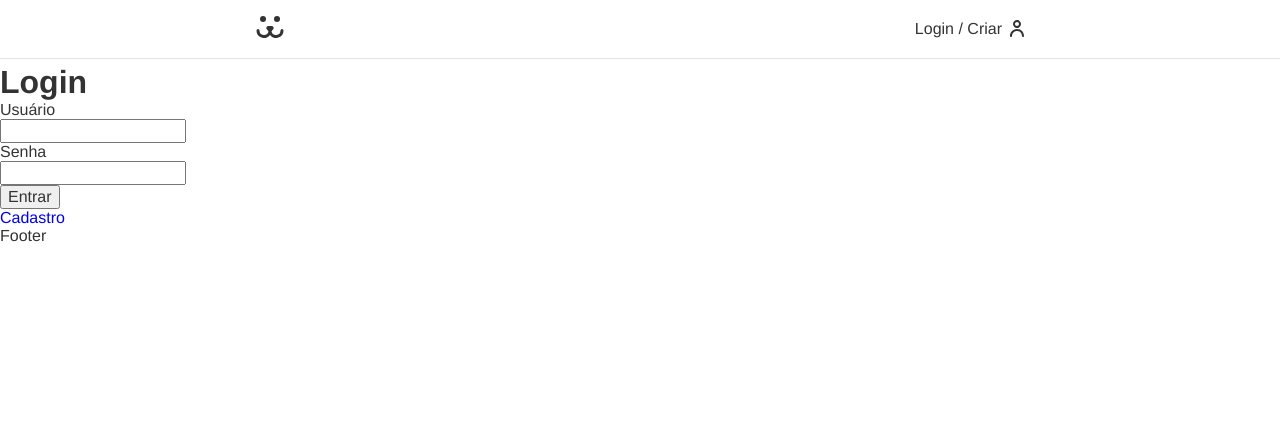
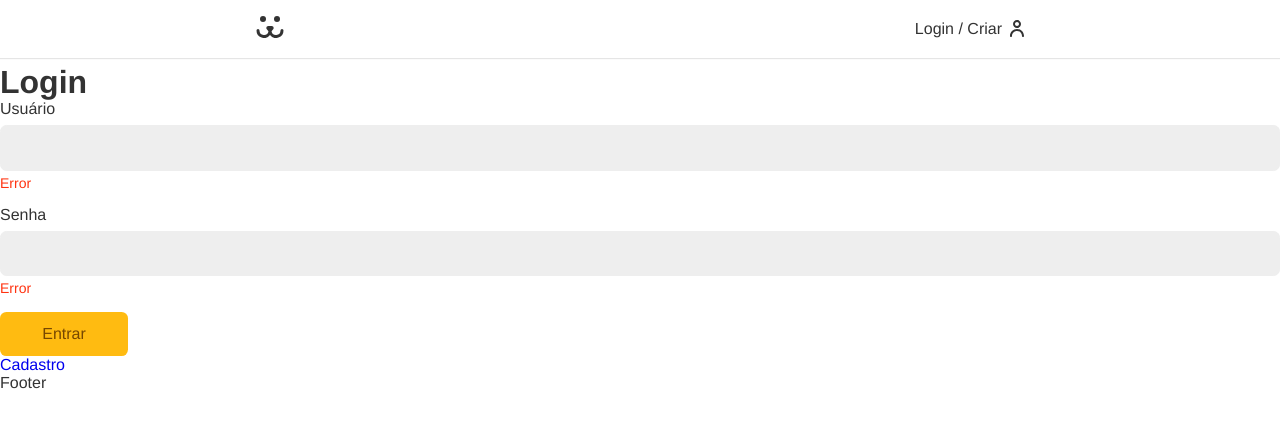
Before and after one commit to lopix320/dogs-official, a React (Create React App) app: page /login in a window 1280 px wide. Shown: the top 428 px of the page. Built offline with nearby package versions, Linux system fonts and the light colour scheme.

Commit message:
Add files via upload

```diff
--- a/src/components/Forms/Button.js
+++ b/src/components/Forms/Button.js
@@ -1,10 +1,8 @@
 import React from 'react';
-import PropTypes from 'prop-types';
+import styles from './Button.module.css';
 
-const Button = (props) => {
-  return <button></button>;
+const Button = ({ children }) => {
+  return <button className={styles.button}>{children}</button>;
 };
 
-Button.propTypes = {};
-
 export default Button;
--- a/src/components/Forms/Button.module.css
+++ b/src/components/Forms/Button.module.css
@@ -0,0 +1,24 @@
+.button {
+  font-size: 1rem;
+  font-family: var(--type-first);
+  cursor: pointer;
+  border: none;
+  border-radius: 0.4rem;
+  background: #fb1;
+  color: #764701;
+  min-width: 8rem;
+  padding: 0.8rem 1.2rem;
+  box-sizing: border-box;
+  transition: 0.1s;
+}
+
+.button:hover,
+.button:focus{
+  outline: none;
+  box-shadow: 0 0 0 3px #fea, 0 0 0 4px #fb1;
+}
+
+.button:disabled {
+  opacity: 0.5;
+  cursor: wait;
+}
--- a/src/components/Forms/Input.js
+++ b/src/components/Forms/Input.js
@@ -1,10 +1,19 @@
 import React from 'react';
 import styles from './Input.module.css';
-const Input = ({ label, type }) => {
+const Input = ({ label, type, name, value, setState }) => {
   return (
-    <div>
-      <label htmlFor="">{label}</label>
-      <input type={type} className={styles.Input} />
+    <div className={styles.wrapper}>
+      <label htmlFor={name} className={styles.label}>
+        {label}
+      </label>
+      <input
+        id={name}
+        type={type}
+        value={value}
+        onChange={({ target }) => setState(target.value)}
+        className={styles.input}
+      />
+      <p className={styles.error}>Error</p>
     </div>
   );
 };
--- a/src/components/Forms/Input.module.css
+++ b/src/components/Forms/Input.module.css
@@ -0,0 +1,35 @@
+.wrapper{
+  margin-bottom: 1rem;
+}
+
+.input{
+  border: 1px solid #eee;
+  display: block;
+  width: 100%;
+  font-size: 1rem;
+  padding: 0.8rem;
+  border-radius: 0.4rem;
+  background: #eee;
+  transition: 0.2s;
+}
+
+.input:focus,
+.input:hover{
+  outline: none;
+  border-color: #fb1;
+  background: white;
+  box-shadow: 0 0 0 3px #fea;
+}
+
+.label{
+  display: block;
+  font-size: 1rem;
+  line-height: 1;
+  padding-bottom: 0.5rem;
+}
+
+.error{
+  color: #f31;
+  font-size: 0.875rem;
+  margin-top: 0.25rem;
+}
--- a/src/components/Login/LoginCreate.js
+++ b/src/components/Login/LoginCreate.js
@@ -1,7 +1,39 @@
 import React from 'react';
+import Button from '../Forms/Button';
+import Input from '../Forms/Input';
 
 const LoginCreate = () => {
-  return <div>Login Create</div>;
+  const [username, setUsername] = React.useState('');
+  const [email, setEmail] = React.useState('');
+  const [password, setPassword] = React.useState('');
+
+  function handleSubmit(event) {
+    event.preventDefault();
+    fetch('https://dogsapi.origamid.dev/json/api/user', {
+      method: 'POST',
+      headers: { 'Content-Type': 'application/json' },
+      body: JSON.stringify({ username, email, password }),
+    })
+      .then((response) => {
+        console.log(response);
+        return response.json();
+      })
+      .then((json) => {
+        console.log(json);
+        return json;
+      });
+  }
+  return (
+    <div>
+      <h1>Register</h1>
+      <form action="" onSubmit={handleSubmit}>
+        <Input label="Usuário" type="text" />
+        <Input label="Email" type="text" />
+        <Input label="Senha" type="password" />
+        <Button>Cadastrar</Button>
+      </form>
+    </div>
+  );
 };
 
 export default LoginCreate;
--- a/src/components/Login/LoginForm.js
+++ b/src/components/Login/LoginForm.js
@@ -1,5 +1,6 @@
 import React from 'react';
 import { Link } from 'react-router-dom';
+import Button from '../Forms/Button';
 import Input from '../Forms/Input';
 
 const LoginForm = () => {
@@ -27,8 +28,21 @@ const LoginForm = () => {
     <div>
       <h1>Login</h1>
       <form action="" onSubmit={handleSubmit}>
-        <Input label="Usuário" type="text" />
-        <Input label="Senha" type="password" />
+        <Input
+          label="Usuário"
+          name="username"
+          type="text"
+          value={username}
+          setState={setUsername}
+        />
+        <Input
+          label="Senha"
+          name="password"
+          type="password"
+          value={password}
+          setState={setPassword}
+        />
+        <Button>Entrar</Button>
         {/* <input
           type="text"
           value={username}
@@ -39,7 +53,6 @@ const LoginForm = () => {
           value={password}
           onChange={({ target }) => setPassword(target.value)}
         /> */}
-        <button>Entrar</button>
       </form>
       <Link to="/login/criar">Cadastro</Link>
     </div>
```
Also changed, not shown: src/App.css (line endings or trailing spaces).
